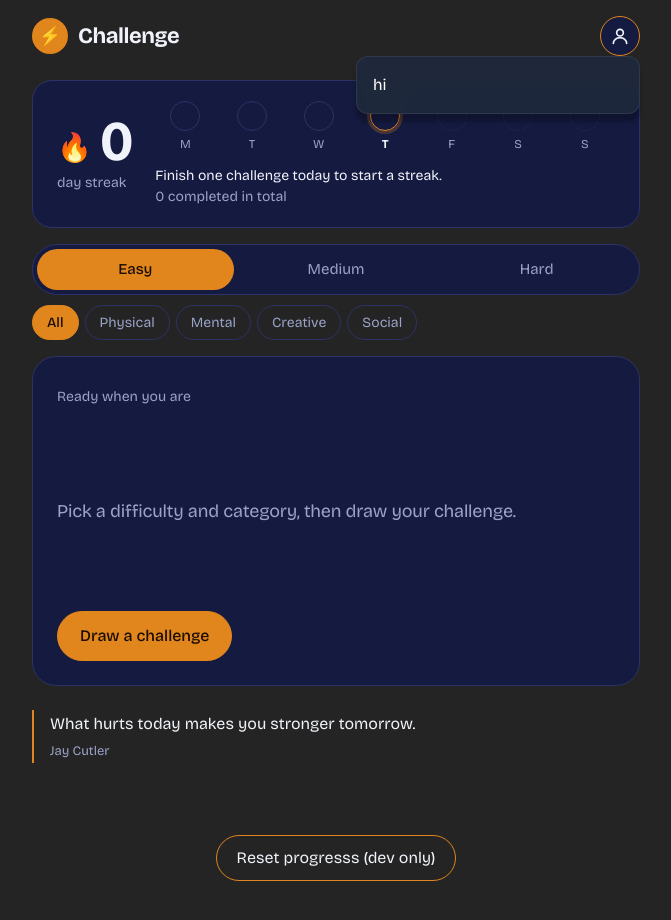
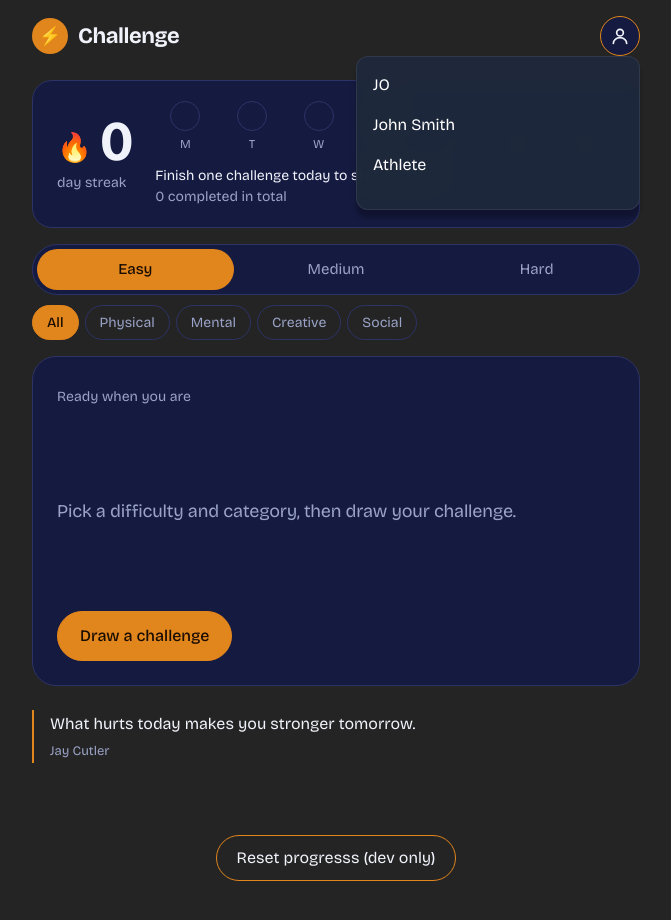
Before and after one commit to robertoandino/challenge-me, a React (Vite) app: page / in a window 1280 px wide. Both pictures are taken after a click on the button "Profile menu". Shown: the top 920 px of the page, without its empty margins (304-975 px from the left). Built offline with nearby package versions, Linux system fonts and the light colour scheme.

Commit message:
Updating profileMenu component

```diff
--- a/src/components/ProfileMenu/ProfileMenu.tsx
+++ b/src/components/ProfileMenu/ProfileMenu.tsx
@@ -36,9 +36,23 @@ function ProfileMenu({ dailyChallenge, completedCount, streakCount, onUseDaily,
         saveTheme(next);
     }
 
+    const useDaily = () => {
+        onUseDaily();
+        onClose();
+    }
+
     return (
         <div className="profile-dropdown">
-            hi
+            <div className="pm-who">
+                <div className="pm-avatar" aria-hidden="true">{initialsOf(profile.name)}</div>
+
+                <div className="pm-who-text">
+                    <p className="pm-name">{profile.name}</p>
+                    {profile.bio && <p className="pm-bio">{profile.bio}</p>}
+                </div>
+            </div>
+
+
         </div>
     );
 };
```
